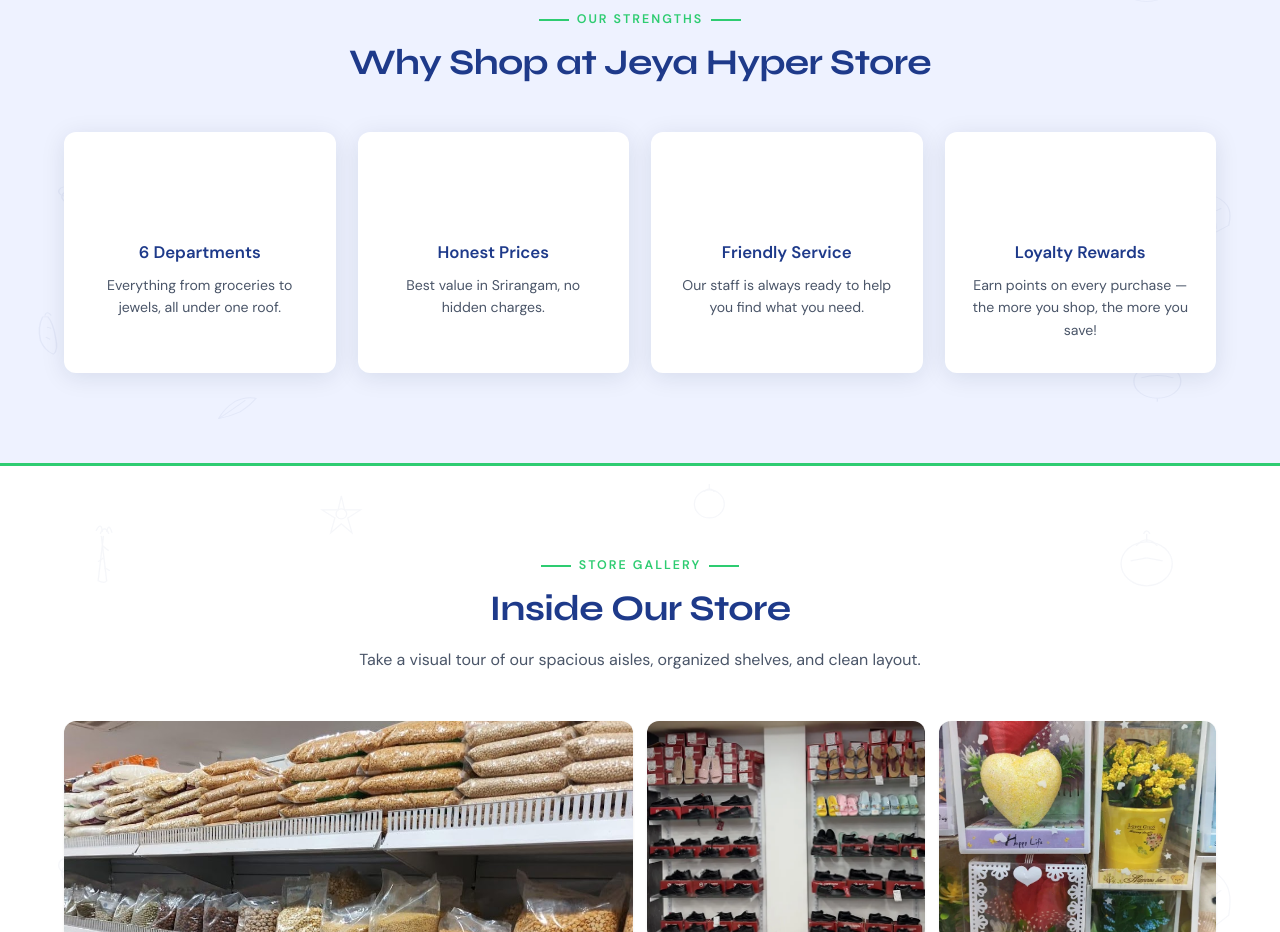
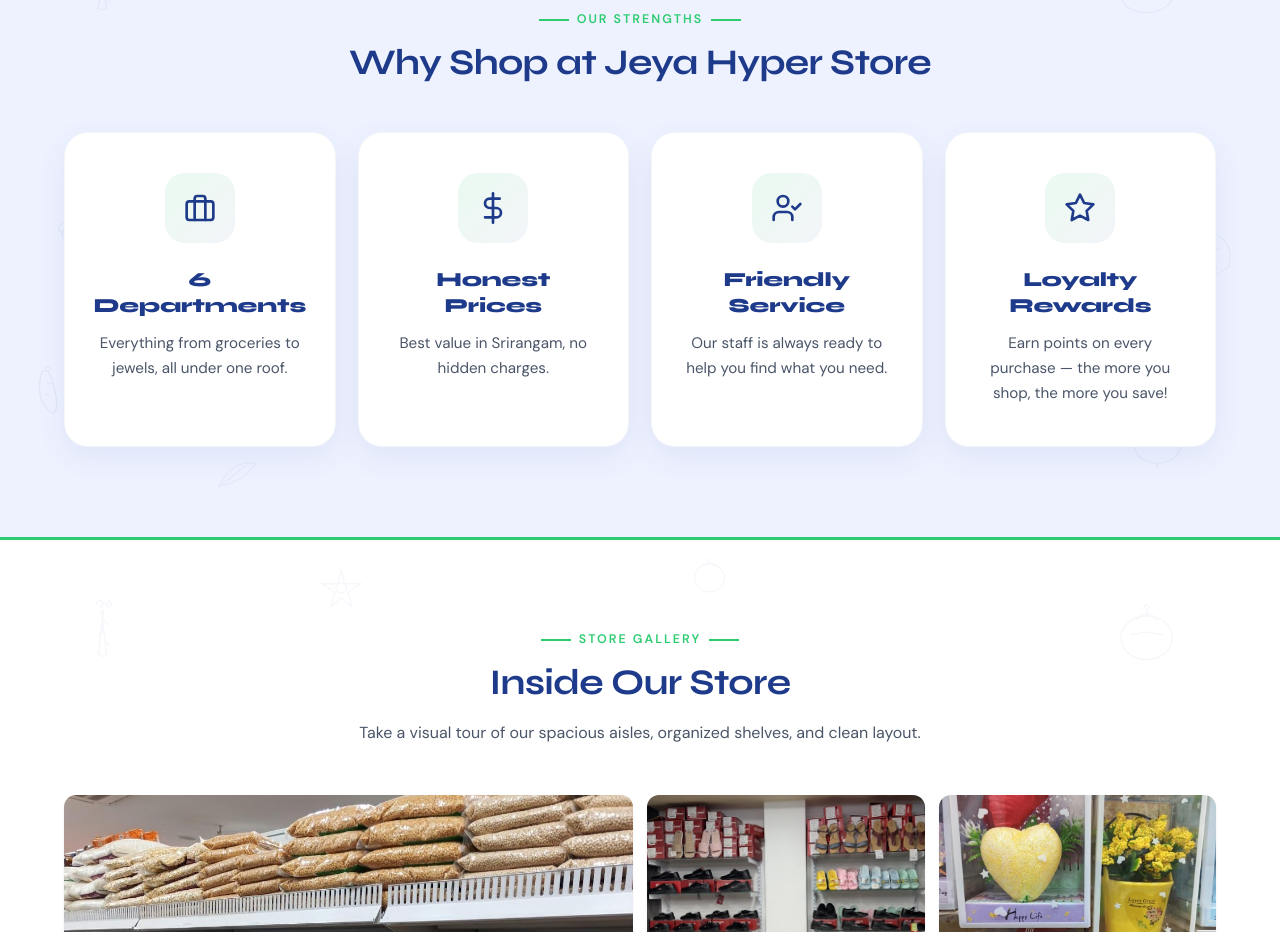
Before and after one commit to JOHN-1415/JHS-v01, a React (Vite) app: page / in a window 1280 px wide. Shown: the part 2500-3432 px from the top of the page. Built offline with nearby package versions, Linux system fonts and the light colour scheme.

Commit message:
feat: replace emojis with professional SVG icons in Our Strengths section, enhance card UI

```diff
--- a/src/components/WhyUs.jsx
+++ b/src/components/WhyUs.jsx
@@ -4,22 +4,42 @@
 function WhyUs() {
     const features = [
         {
-            // icon: '🏬',
+            icon: (
+                <svg viewBox="0 0 24 24" fill="none" stroke="currentColor" strokeWidth="2" strokeLinecap="round" strokeLinejoin="round">
+                    <rect x="2" y="7" width="20" height="14" rx="2" ry="2"/>
+                    <path d="M16 21V5a2 2 0 0 0-2-2h-4a2 2 0 0 0-2 2v16"/>
+                </svg>
+            ),
             title: '6 Departments',
             desc: 'Everything from groceries to jewels, all under one roof.',
         },
         {
-            // icon: '💰',
+            icon: (
+                <svg viewBox="0 0 24 24" fill="none" stroke="currentColor" strokeWidth="2" strokeLinecap="round" strokeLinejoin="round">
+                    <line x1="12" y1="1" x2="12" y2="23"/>
+                    <path d="M17 5H9.5a3.5 3.5 0 0 0 0 7h5a3.5 3.5 0 0 1 0 7H6"/>
+                </svg>
+            ),
             title: 'Honest Prices',
             desc: 'Best value in Srirangam, no hidden charges.',
         },
         {
-            // icon: '😊',
+            icon: (
+                <svg viewBox="0 0 24 24" fill="none" stroke="currentColor" strokeWidth="2" strokeLinecap="round" strokeLinejoin="round">
+                    <path d="M16 21v-2a4 4 0 0 0-4-4H6a4 4 0 0 0-4 4v2"/>
+                    <circle cx="9" cy="7" r="4"/>
+                    <polyline points="16 11 18 13 22 9"/>
+                </svg>
+            ),
             title: 'Friendly Service',
             desc: 'Our staff is always ready to help you find what you need.',
         },
         {
-            // icon: '⭐',
+            icon: (
+                <svg viewBox="0 0 24 24" fill="none" stroke="currentColor" strokeWidth="2" strokeLinecap="round" strokeLinejoin="round">
+                    <polygon points="12 2 15.09 8.26 22 9.27 17 14.14 18.18 21.02 12 17.77 5.82 21.02 7 14.14 2 9.27 8.91 8.26 12 2"/>
+                </svg>
+            ),
             title: 'Loyalty Rewards',
             desc: 'Earn points on every purchase — the more you shop, the more you save!',
         },
@@ -37,7 +57,7 @@
                 <div className="features-grid reveal">
                     {features.map((feat, i) => (
                         <div className="feature-card" key={i}>
-                            <div className="feat-icon" style={{ background: 'var(--white)', fontSize: '2rem' }}>
+                            <div className="feat-icon">
                                 {feat.icon}
                             </div>
                             <h4 className="feat-title">{feat.title}</h4>
--- a/src/index.css
+++ b/src/index.css
@@ -979,41 +979,66 @@
 
 .feature-card {
     background: var(--white);
-    box-shadow: var(--shadow-md);
-    padding: 32px 26px;
-    border-radius: var(--radius-md);
+    box-shadow: 0 10px 30px rgba(45, 79, 163, 0.08);
+    padding: 40px 30px;
+    border-radius: 24px;
     text-align: center;
-    transition: var(--trans-normal);
+    transition: all 0.4s cubic-bezier(0.165, 0.84, 0.44, 1);
+    border: 1px solid rgba(45, 79, 163, 0.05);
+    display: flex;
+    flex-direction: column;
+    align-items: center;
 }
 
 .feature-card:hover {
-    transform: translateY(-6px);
-    box-shadow: var(--shadow-hover);
+    transform: translateY(-10px);
+    box-shadow: 0 20px 40px rgba(45, 79, 163, 0.12);
+    border-color: var(--bright-green);
 }
 
 .feat-icon {
-    width: 60px;
-    height: 60px;
-    border-radius: 50%;
+    width: 70px;
+    height: 70px;
+    border-radius: 20px;
     display: flex;
     align-items: center;
     justify-content: center;
-    font-size: 1.6rem;
-    margin: 0 auto 18px;
-    background: var(--light-blue-tint);
+    margin: 0 auto 24px;
+    background: linear-gradient(135deg, rgba(46, 204, 113, 0.1) 0%, rgba(30, 58, 138, 0.05) 100%);
+    color: var(--royal-blue);
+    transition: all 0.3s ease;
+}
+
+.feat-icon svg {
+    width: 32px;
+    height: 32px;
+    transition: transform 0.3s ease;
+}
+
+.feature-card:hover .feat-icon {
+    background: var(--royal-blue);
+    color: var(--white);
+    transform: rotate(-5deg) scale(1.1);
+}
+
+.feature-card:hover .feat-icon svg {
+    transform: rotate(5deg);
 }
 
 .feat-title {
-    font-size: 1.05rem;
-    font-weight: 600;
+    font-family: var(--font-heading);
+    font-size: 1.25rem;
+    font-weight: 800;
     color: var(--royal-blue);
-    margin-bottom: 10px;
+    margin-bottom: 12px;
+    letter-spacing: -0.01em;
 }
 
 .feat-desc {
     color: var(--text-gray);
-    font-size: 0.88rem;
-    line-height: 1.6;
+    font-size: 0.95rem;
+    line-height: 1.65;
+    margin-bottom: 0;
 }
 
 /* ==========================================================================
```
